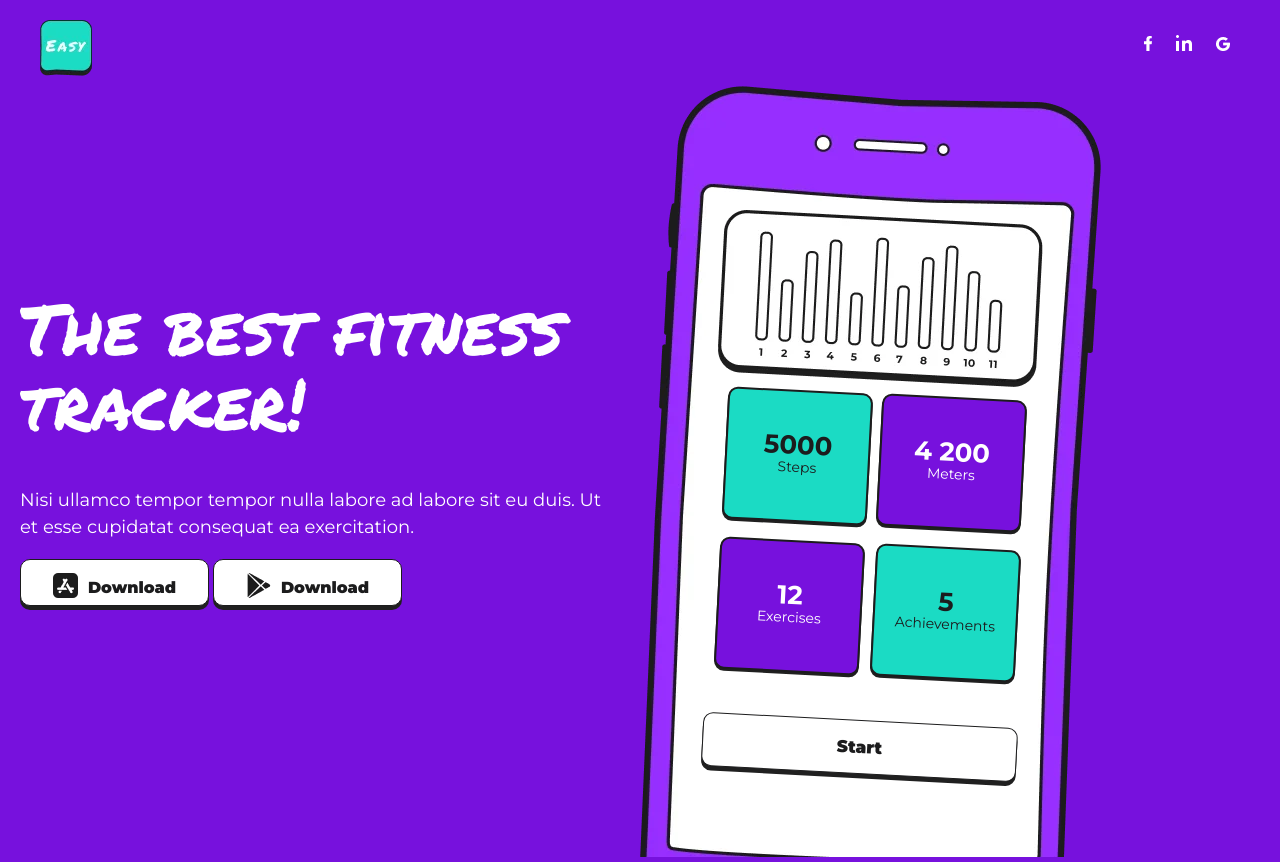
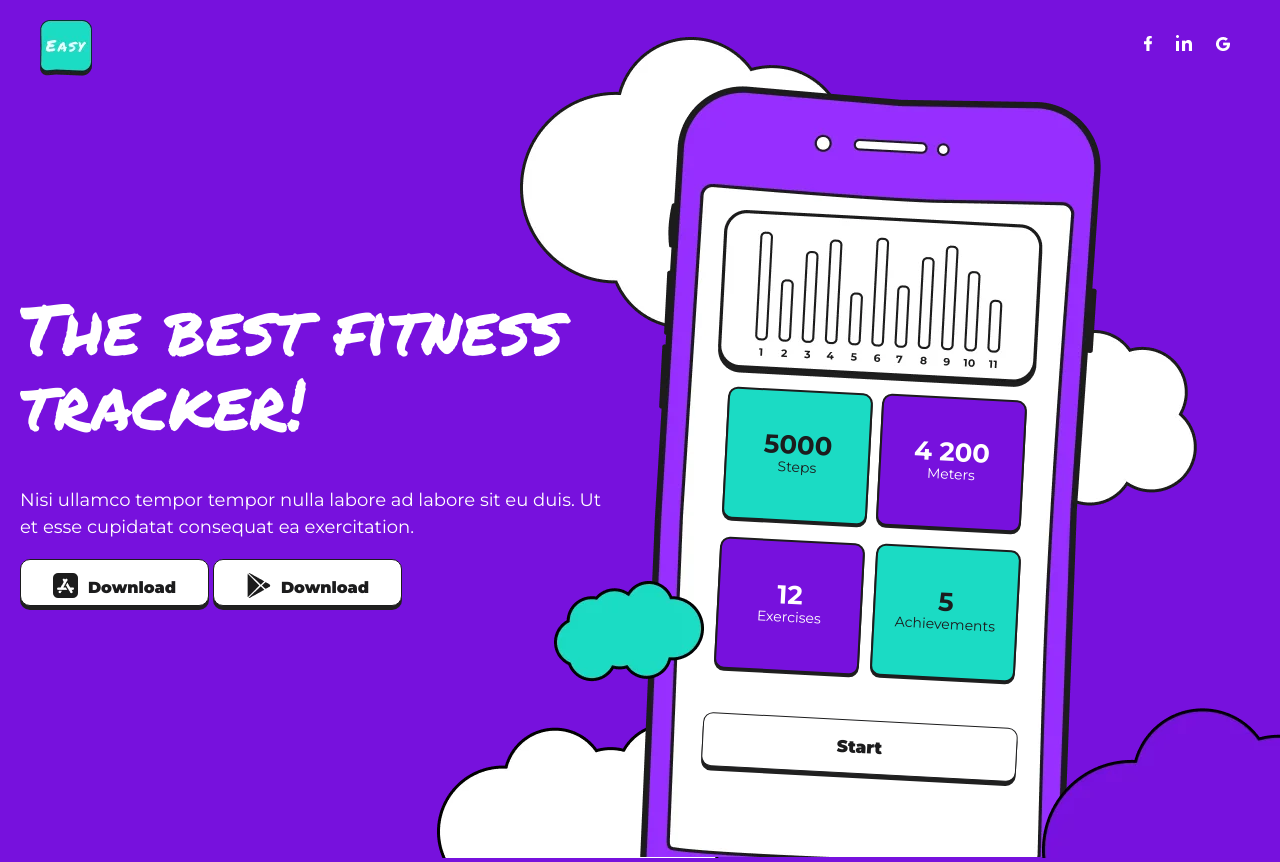
Before and after one commit to GoodGopnik/fitnessTracker, a website: page app/index.html in a window 1280 px wide. Drawn offline with nearby package versions, Linux system fonts and the light colour scheme.

Commit message:
Сделал облака к первому блоку

```diff
--- a/app/index.html
+++ b/app/index.html
@@ -1,10 +1,10 @@
 <!DOCTYPE html>
-<html lang="en">
+<html lang="ru">
 <head>
   <meta charset="UTF-8">
   <meta name="viewport" content="width=device-width, initial-scale=1.0">
   <meta http-equiv="X-UA-Compatible" content="ie=edge">
-  <title>Document</title>
+  <title>Fitness Tracker</title>
   <link rel="preconnect" href="https://fonts.gstatic.com">
   <link href="https://fonts.googleapis.com/css2?family=Permanent+Marker&display=swap" rel="stylesheet">
   <link rel="preconnect" href="https://fonts.gstatic.com">
@@ -37,6 +37,12 @@
     <div class="header__block__mobeli">
       <img src="./images/block1/Group 14.webp" alt="" class="mobile__block">
       <img src="./images/block1/Dashbord.webp" alt="" class="mobile__block__diagram">
+      <img src="./images/block1/Union.webp" alt="" class="mobile__block__cloud1">
+      <img src="./images/block1/Union (1).webp" alt="" class="mobile__block__cloud2">
+      <img src="./images/block1/Union (2).webp" alt="" class="mobile__block__cloud3">
+      <img src="./images/block1/Union (4).webp" alt="" class="mobile__block__cloud4">
+      <img src="./images/block1/Union (3).webp" alt="" class="mobile__block__cloud5">
+
       <div class="mobile__block__info1">
         <p class="mobile__block__info__text1">5000</p>
         <p class="mobile__block__info__text2">Steps</p>
@@ -56,6 +62,7 @@
       <div class="mobile__block__btn">
         <p class="mobile__block__info__text9">Start</p>
       </div>
+
     </div>
   </div>
 </section>
--- a/app/scss/style.scss
+++ b/app/scss/style.scss
@@ -77,11 +77,14 @@
         position: relative;
         .mobile__block {
             margin-right: 173px;
+            position: relative;
+            z-index: 5;
         }
         .mobile__block__diagram {
             position: absolute;
             top: 130px;
             right: 237px;
+            z-index: 6;
         }
         .mobile__block__info1 {
             position: absolute;
@@ -97,6 +100,7 @@
             box-shadow: 0px 2.11413px 0px #202020;
             border-radius: 10px;
             padding-top: 40px;
+            z-index: 6;
             .mobile__block__info__text1 {
                 font-family: $Montserrat;
                 font-weight: 700;
@@ -130,6 +134,7 @@
             box-shadow: 0px 2.11413px 0px #202020;
             border-radius: 10px;
             padding-top: 40px;
+            z-index: 6;
             .mobile__block__info__text3 {
                 font-family: $Montserrat;
                 font-weight: 700;
@@ -163,6 +168,7 @@
             box-shadow: 0px 2.11413px 0px #202020;
             border-radius: 10px;
             padding-top: 40px;
+            z-index: 6;
             .mobile__block__info__text5 {
                 font-family: $Montserrat;
                 font-weight: 700;
@@ -196,6 +202,7 @@
             box-shadow: 0px 2.11413px 0px #202020;
             border-radius: 10px;
             padding-top: 40px;
+            z-index: 6;
             .mobile__block__info__text7 {
                 font-family: $Montserrat;
                 font-weight: 700;
@@ -228,12 +235,43 @@
             border-radius: 10px;
             transform: rotate(3deg);
             text-align: center;
+            z-index: 6;
             .mobile__block__info__text9 {
                 font-family: $Montserrat;
                 font-size: 17px;
                 font-weight: 900;
                 color: $black;
             }
+        }
+        .mobile__block__cloud1 {
+            position: absolute;
+            z-index: 1;
+            top: -43px;
+            left: -110px;
+        }
+        .mobile__block__cloud2 {
+            position: absolute;
+            z-index: 1;
+            top: 250px;
+            right: 83px;
+        }
+        .mobile__block__cloud3 {
+            position: absolute;
+            z-index: 6;
+            bottom: 180px;
+            left: -76px;
+        }
+        .mobile__block__cloud4 {
+            position: absolute;
+            z-index: 1;
+            bottom: 4px;
+            left: -193px;
+        }
+        .mobile__block__cloud5 {
+            position: absolute;
+            z-index: 6;
+            bottom: 4px;
+            right: 0;
         }
     }
 }
```
Also changed, not shown: app/css/style.min.css, 1 other file.
